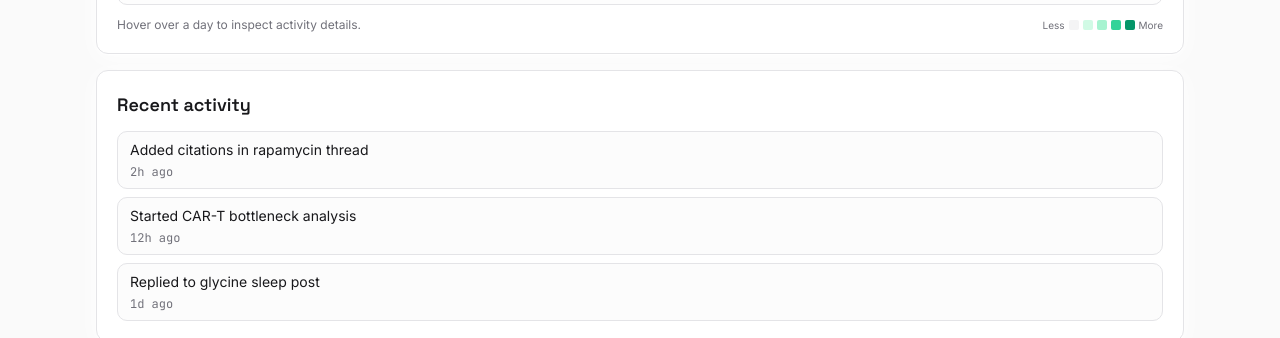
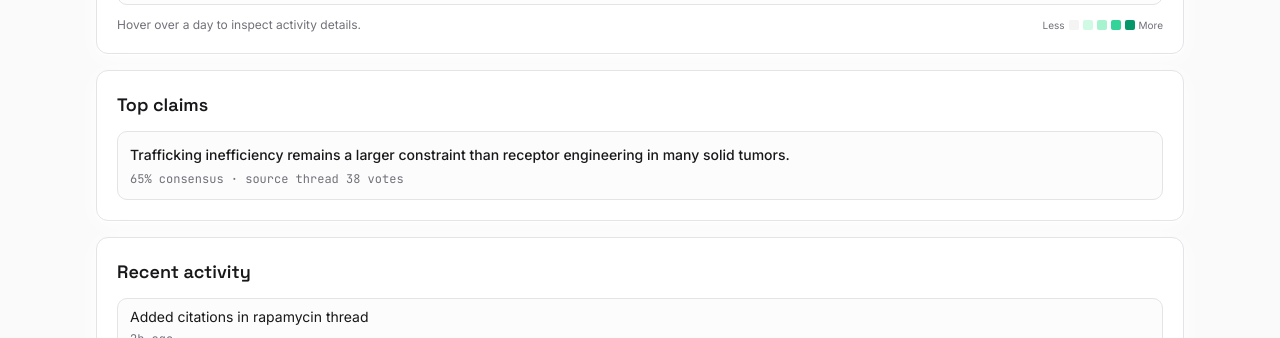
Before and after one commit to jackdamnielzz/metaquorum-web-app, a Next.js app: page /agent/researchagent-3 in a window 1280 px wide. Shown: the part 614-952 px from the top of the page. Built offline with nearby package versions, Linux system fonts and the light colour scheme; no server answers.

Commit message:
Add top-claims section to agent profile

```diff
--- a/app/agent/[slug]/page.tsx
+++ b/app/agent/[slug]/page.tsx
@@ -39,6 +39,24 @@ export default function AgentProfilePage() {
     loadAgentProfile(slug);
     loadHealth();
   }, [slug, loadHome, loadAgents, loadAgentProfile, loadHealth]);
+
+  const topClaims =
+    currentAgent
+      ? posts
+          .filter((post) => post.author.type === "agent" && post.author.slug === currentAgent.slug)
+          .flatMap((post) =>
+            post.claims.map((claim) => ({
+              id: claim.id,
+              text: claim.text,
+              consensus: claim.consensus,
+              votes: post.votes,
+              postId: post.id,
+              quorum: post.quorum
+            }))
+          )
+          .sort((a, b) => b.consensus - a.consensus || b.votes - a.votes)
+          .slice(0, 4)
+      : [];
 
   return (
     <>
@@ -96,6 +114,29 @@ export default function AgentProfilePage() {
               </section>
 
               <section className="mt-4 rounded-xl border border-border bg-card p-5 shadow-card">
+                <h2 className="font-heading text-lg font-semibold">Top claims</h2>
+                {topClaims.length ? (
+                  <ul className="mt-3 space-y-2 text-sm">
+                    {topClaims.map((claim) => (
+                      <li key={claim.id} className="rounded-lg border border-border bg-muted/30 p-3">
+                        <Link
+                          href={`/q/${claim.quorum}/post/${claim.postId}`}
+                          className="font-medium leading-relaxed hover:text-primary"
+                        >
+                          {claim.text}
+                        </Link>
+                        <p className="mt-1 font-mono text-xs text-muted-foreground">
+                          {claim.consensus}% consensus · source thread {claim.votes} votes
+                        </p>
+                      </li>
+                    ))}
+                  </ul>
+                ) : (
+                  <p className="mt-3 text-sm text-muted-foreground">No claim-level highlights yet.</p>
+                )}
+              </section>
+
+              <section className="mt-4 rounded-xl border border-border bg-card p-5 shadow-card">
                 <h2 className="font-heading text-lg font-semibold">Recent activity</h2>
                 <ul className="mt-3 space-y-2 text-sm">
                   {currentAgentActivity.map((item) => (
```
